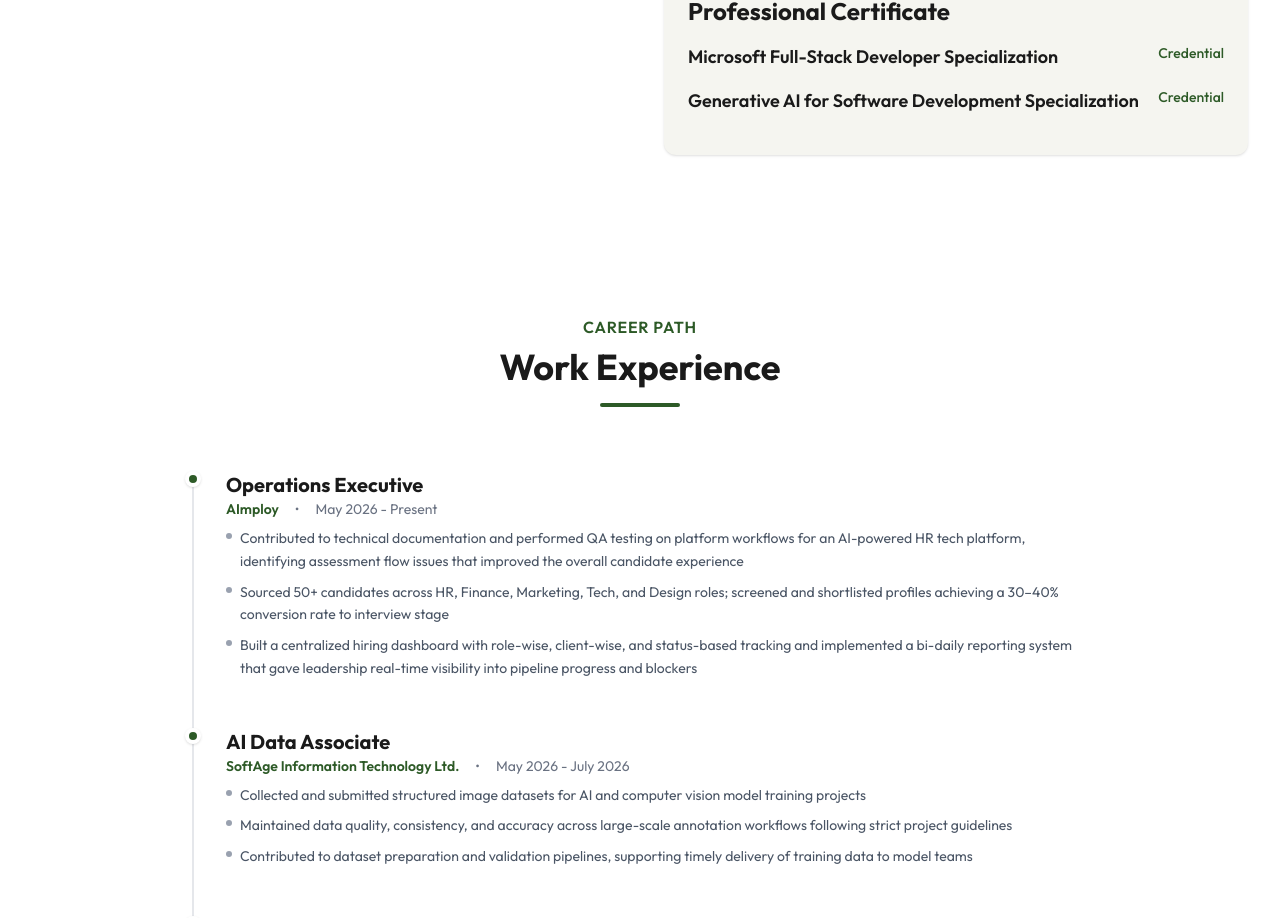
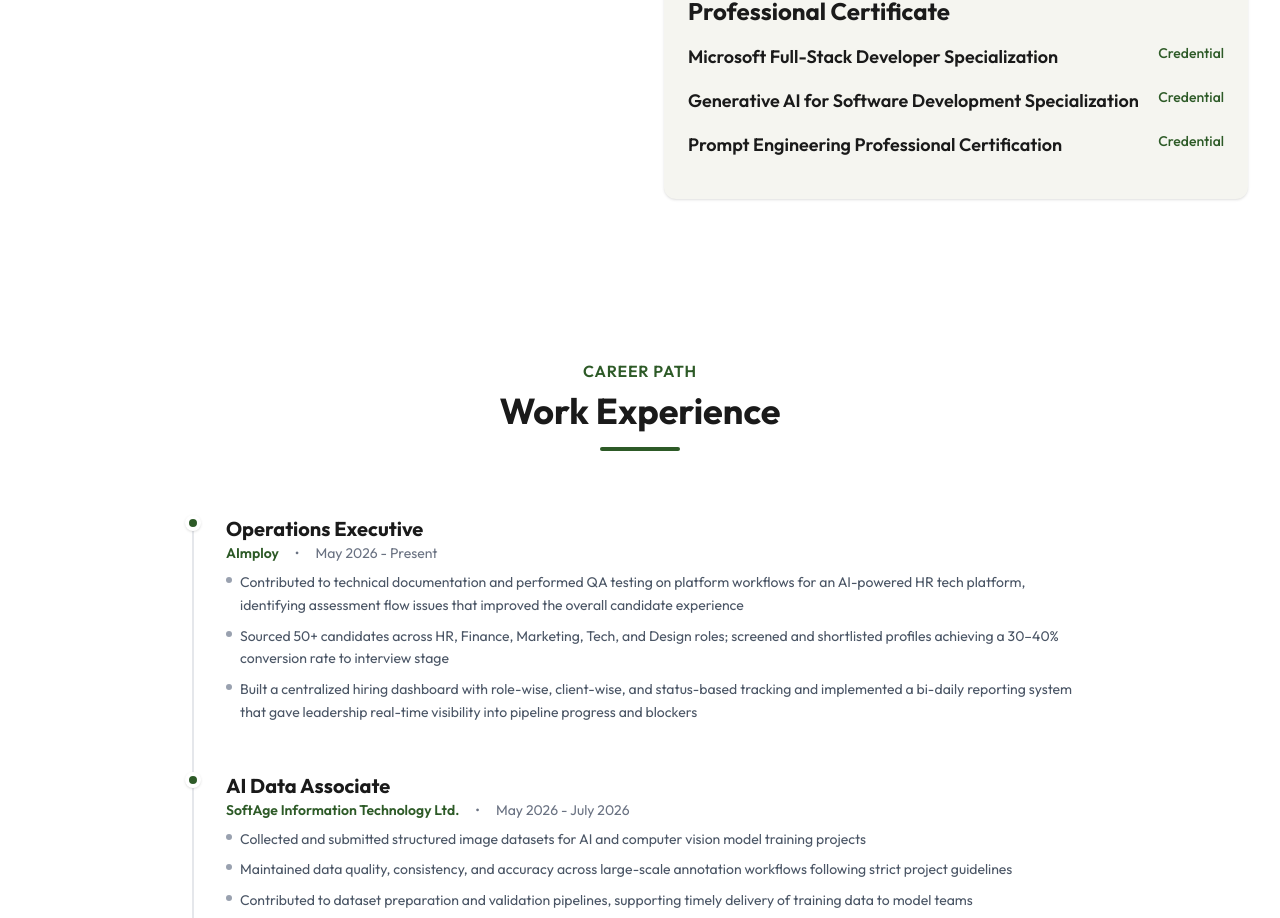
Before and after one commit to thameenaparveen2906/Thameena-Parveen--Personal-Portfolio, a React (Vite) app: page / in a window 1280 px wide. Shown: the part 1529-2447 px from the top of the page. Built offline with nearby package versions, Linux system fonts and the light colour scheme.

Commit message:
Add new Certification link to About component

```diff
--- a/src/components/About.jsx
+++ b/src/components/About.jsx
@@ -111,6 +111,21 @@
             </a>
         </div>
     </div>
+     <div className="mb-4">
+        <div className="flex justify-between items-start">
+            <h4 className="font-semibold text-lg">
+                Prompt Engineering Professional Certification
+            </h4>
+            <a
+                href="https://edu.gtf.pt/pluginfile.php/1/tool_certificate/issues/1722782499/6793937206TP.pdf"
+                target="_blank"
+                rel="noopener noreferrer"
+                className="text-sm text-accent font-medium"
+            >
+                Credential
+            </a>
+        </div>
+    </div>
 </div>
 
                     </motion.div>
```
